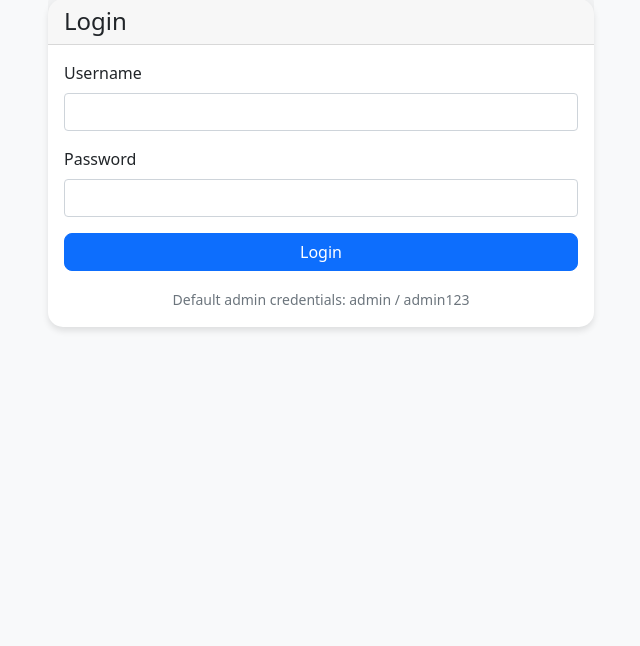
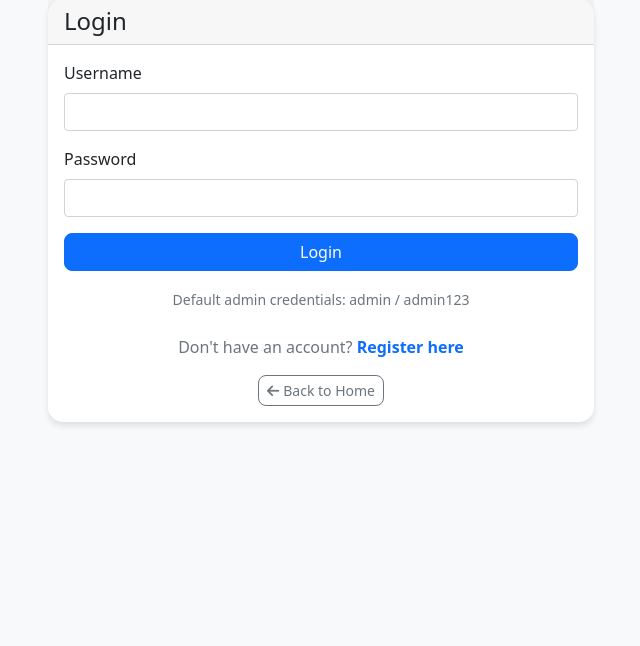
Before and after one commit to Premnat30/bill-sharing-app, a Python web app: template templates/login.html in a window 1280 px wide. Shown: the part 87-733 px from the top of the page, without its empty margins (319-959 px from the left). Run offline with Jinja, Linux system fonts and the light colour scheme; the template is opened without the code that fills it, so the values that code supplies are empty.

Commit message:
Enhance login page with registration and home links
Added registration link and back to home button.

```diff
--- a/templates/login.html
+++ b/templates/login.html
@@ -22,6 +22,16 @@
                 <div class="mt-3 text-center">
                     <small class="text-muted">Default admin credentials: admin / admin123</small>
                 </div>
+
+<div class="text-center mt-4">
+    <p class="text-muted">
+        Don't have an account?
+        <a href="/register" class="text-decoration-none fw-bold">Register here</a>
+    </p>
+    <a href="/" class="btn btn-outline-secondary btn-sm">
+        <i class="fas fa-arrow-left me-1"></i>Back to Home
+    </a>
+</div>
             </div>
         </div>
     </div>
```
